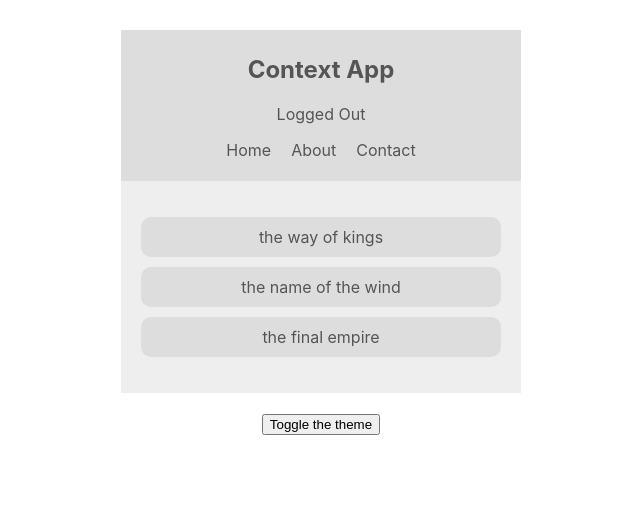
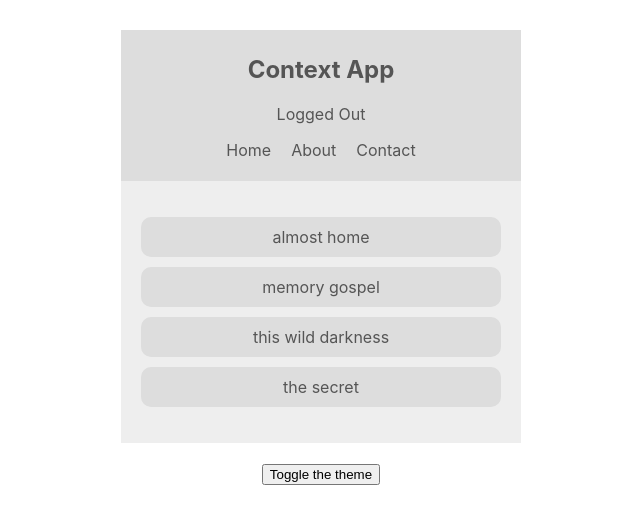
Before and after one commit to sunilsp77/BookReading-hooks, a React (Create React App) app: page / in a window 1280 px wide. Shown: the top 524 px of the page, without its empty margins (319-959 px from the left). Built offline with nearby package versions, Linux system fonts and the light colour scheme.

Commit message:
Creating context with functional component

```diff
--- a/src/App.js
+++ b/src/App.js
@@ -4,6 +4,7 @@ import BookList from "./components/BookList";
 import ThemeContextProvider from "./contexts/ThemeContext";
 import ThemeToggle from "./components/ThemeToggle";
 import AuthContextProvider from "./contexts/AuthContext";
+import BookContextProvider from "./contexts/BookContext";
 
 function App() {
   return (
@@ -11,7 +12,9 @@ function App() {
       <ThemeContextProvider>
         <AuthContextProvider>
           <Navbar />
-          <BookList />
+          <BookContextProvider>
+            <BookList />
+          </BookContextProvider>
           <ThemeToggle />
         </AuthContextProvider>
       </ThemeContextProvider>
--- a/src/components/BookList.js
+++ b/src/components/BookList.js
@@ -1,8 +1,10 @@
 import React, { useContext } from "react";
 
 import { ThemeContext } from "../contexts/ThemeContext";
+import { BookContext } from "../contexts/BookContext";
 
 export const BookList = () => {
+  const { books } = useContext(BookContext);
   const { isLightTheme, light, dark } = useContext(ThemeContext);
   const theme = isLightTheme ? light : dark;
   return (
@@ -11,9 +13,13 @@ export const BookList = () => {
       style={{ background: theme.bg, color: theme.syntax }}
     >
       <ul>
-        <li style={{ background: theme.ui }}>the way of kings</li>
-        <li style={{ background: theme.ui }}>the name of the wind</li>
-        <li style={{ background: theme.ui }}>the final empire</li>
+        {books.map((book) => {
+          return (
+            <li key={book.id} style={{ background: theme.ui }}>
+              {book.title}
+            </li>
+          );
+        })}
       </ul>
     </div>
   );
--- /dev/null
+++ b/src/contexts/BookContext.js
@@ -0,0 +1,19 @@
+import React, { createContext, useState } from "react";
+
+export const BookContext = createContext();
+
+const BookContextProvider = (props) => {
+  const [books, setBooks] = useState([
+    { title: "almost home", id: 1 },
+    { title: "memory gospel", id: 2 },
+    { title: "this wild darkness", id: 3 },
+    { title: "the secret", id: 4 },
+  ]);
+  return (
+    <BookContext.Provider value={{ books }}>
+      {props.children}
+    </BookContext.Provider>
+  );
+};
+
+export default BookContextProvider;
```
